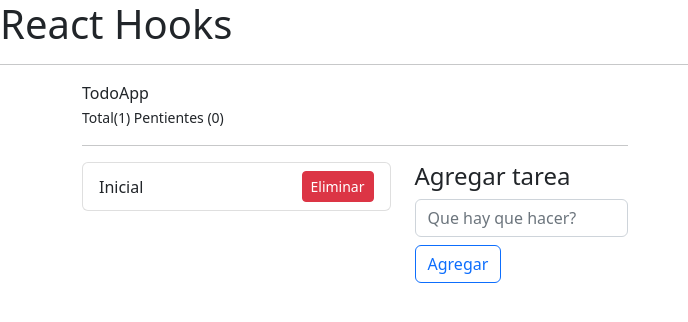
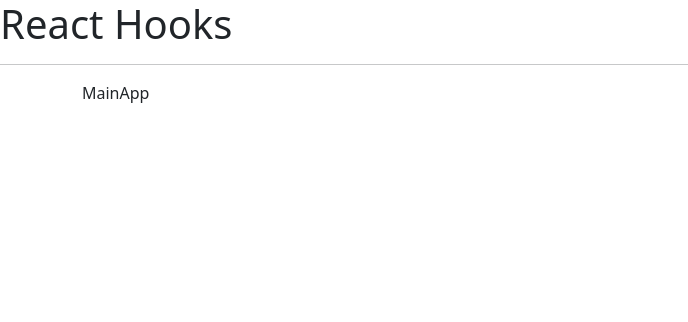
Before and after one commit to JohnyAle12/hooks-react, a React (Vite) app: page / in a window 1280 px wide. Shown: the top 322 px of the page, without its empty margins (0-688 px from the left). Built offline with nearby package versions, Linux system fonts and the light colour scheme.

Commit message:
add react router dom and add some components

```diff
--- a/package.json
+++ b/package.json
@@ -9,8 +9,12 @@
     "preview": "vite preview"
   },
   "dependencies": {
+    "localforage": "^1.10.0",
+    "match-sorter": "^6.3.1",
     "react": "^18.2.0",
-    "react-dom": "^18.2.0"
+    "react-dom": "^18.2.0",
+    "react-router-dom": "^6.4.5",
+    "sort-by": "^1.2.0"
   },
   "devDependencies": {
     "@types/react": "^18.0.24",
--- a/src/App.tsx
+++ b/src/App.tsx
@@ -1,3 +1,4 @@
+import { MainApp } from "./ContextApp/MainApp"
 import { HooksReact } from "./HooksReact"
 import { TodoApp } from "./Reducers/TodoApp"
 
@@ -9,7 +10,7 @@ function App() {
       <div className="container">
         <div className="row">
           <div className="col-6">
-            <TodoApp />
+            <MainApp />
           </div>
         </div>
       </div>
--- /dev/null
+++ b/src/ContextApp/MainApp.tsx
@@ -0,0 +1,7 @@
+import React from 'react'
+
+export const MainApp = () => {
+  return (
+    <div>MainApp</div>
+  )
+}
--- a/src/main.tsx
+++ b/src/main.tsx
@@ -1,11 +1,14 @@
 import React from 'react'
 import ReactDOM from 'react-dom/client'
 import App from './App'
+import { BrowserRouter } from "react-router-dom"
 
 // import {} from "./Reducers/intro-reducer";
 
 ReactDOM.createRoot(document.getElementById('root') as HTMLElement).render(
-  <React.StrictMode>
-    <App />
-  </React.StrictMode>
+  <BrowserRouter>
+    <React.StrictMode>
+      <App />
+    </React.StrictMode>
+  </BrowserRouter>
 )
```
Also changed, not shown: src/ContextApp/AboutPage.tsx (added, +7 -0 lines), src/ContextApp/Login.tsx (added, +7 -0 lines), 1 other file (tests, documents, lock files or other folders).
